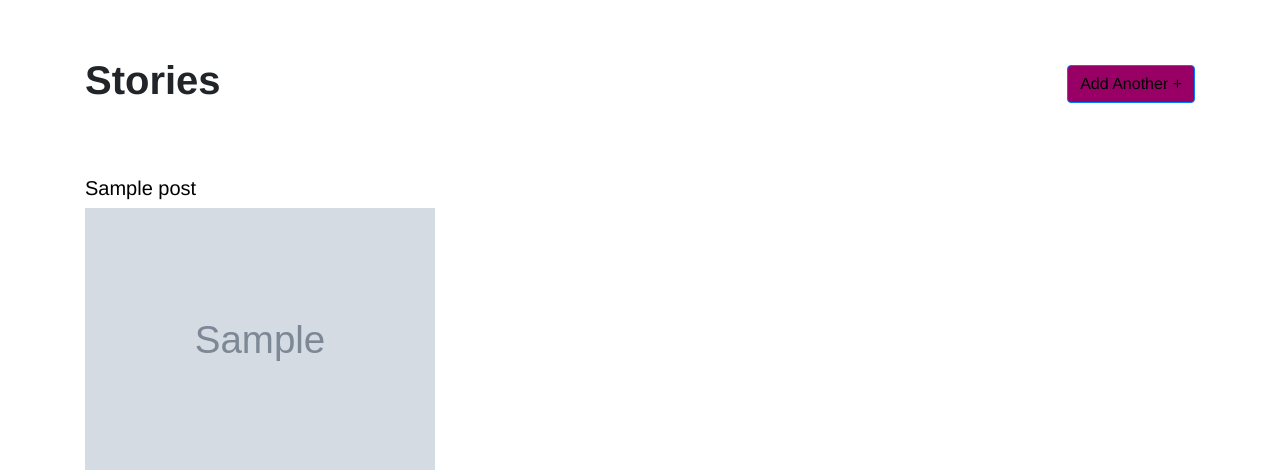
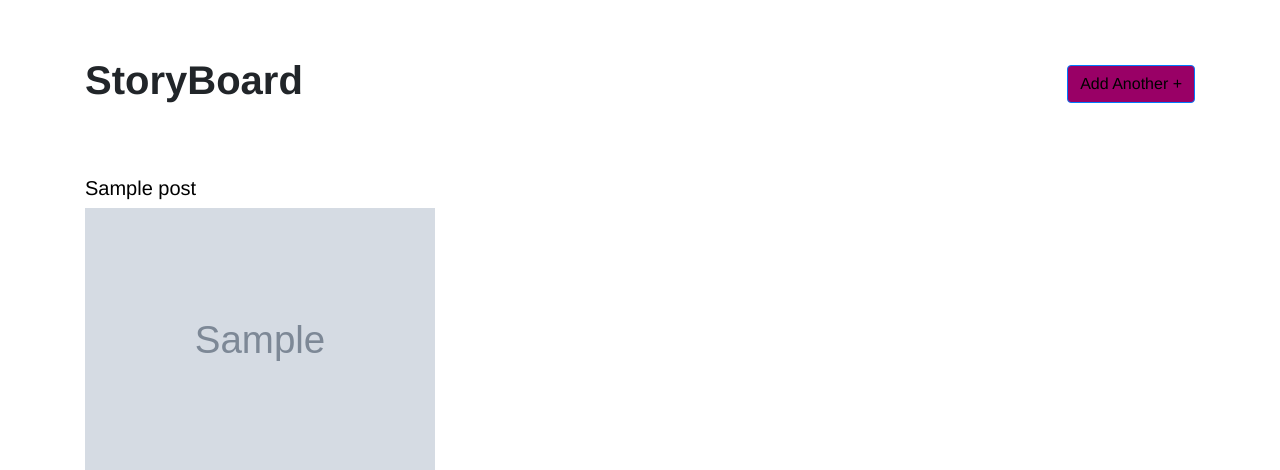
Before and after one commit to trexr/story-stack, a Django app: template apps/posts/templates/posts/view_all_posts.html in a window 1280 px wide. Shown: the part 56-526 px from the top of the page. Run offline with Django 3.2, Linux system fonts and the light colour scheme; the template is opened without the code that fills it: most values are stand-ins (such as "Sample title", 1, 10 or a date in 2020); grey boxes marked "Sample" are stand-in pictures; some libraries are stand-ins or nearby versions.

Commit message:
Updates Story LIst Title tag

```diff
--- a/apps/posts/templates/posts/view_all_posts.html
+++ b/apps/posts/templates/posts/view_all_posts.html
@@ -4,7 +4,7 @@
 {% load static %}
 <div class="row align-items-center my-5">
   <div class="col-sm-8 col-md-8  ">
-    <h1 class="">Stories</h1>
+    <h1 class="">StoryBoard</h1>
   </div>
   <div class="col-sm-4 col-md-4  text-right">
     <a href="{% url 'posts:create'%}">
```
